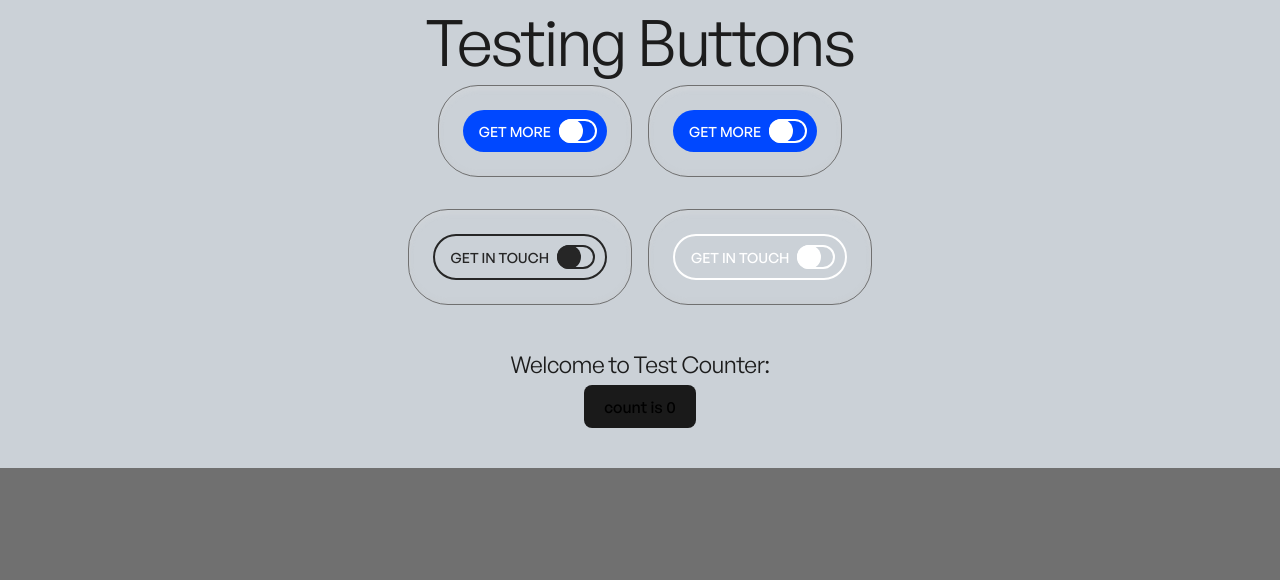
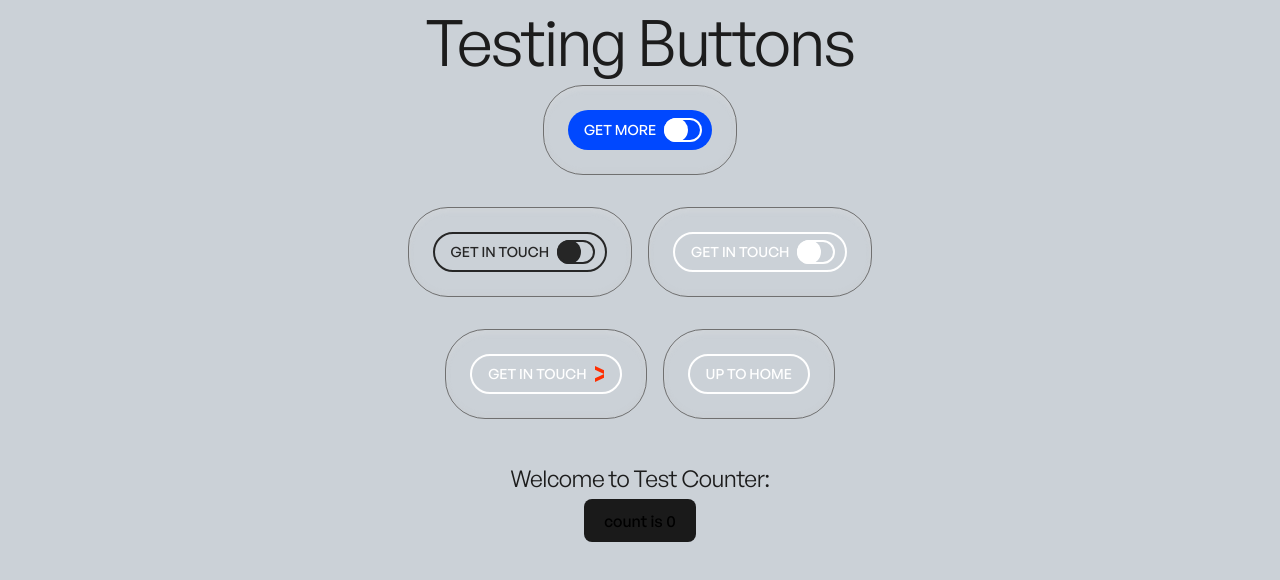
Before and after one commit to sergeymoryakov/kza-website, a website built with Vite: page index.html in a window 1280 px wide. Shown: the part 3180-3760 px from the top of the page. Before the commit the page ends 3648 px from the top, so only its background shows below. Built offline with nearby package versions, Linux system fonts and the light colour scheme.

Commit message:
add non-toggle buttons to ui-kit

```diff
--- a/index.html
+++ b/index.html
@@ -157,12 +157,6 @@
                     <span class="toggle-switch"></span>
                 </button>
             </div>
-            <div class="test-block">
-                <button class="btn-toggle-more">
-                    <span class="button-text">get more</span>
-                    <span class="toggle-switch"></span>
-                </button>
-            </div>
         </div>
         <div class="test-div-flex">
             <div class="test-block">
@@ -178,6 +172,19 @@
                 </button>
             </div>
         </div>
+        <div class="test-div-flex">
+            <div class="test-block">
+                <button class="btn-touch">
+                    <span class="button-text">get in touch</span>
+                    <span class="arrow-right"></span>
+                </button>
+            </div>
+            <div class="test-block">
+                <button class="btn-home">
+                    <span class="button-text">up to home</span>
+                </button>
+            </div>
+        </div>
 
         <div id="app"></div>
 
--- a/src/styles/ui-kit.css
+++ b/src/styles/ui-kit.css
@@ -108,12 +108,16 @@
     border: none;
     border-radius: 48px;
     color: var(--clr-white);
-    padding: 10px 16px;
+    padding: 12px 16px;
     /* font-size: 1rem; */
     cursor: pointer;
     position: relative;
     outline: none;
     /* overflow: hidden; To ensure the border doesn't extend outside the button's rounded corners */
+    display: flex;
+    /* flex-direction: row;
+    justify-content: space-between; */
+    align-items: center;
 }
 
 .btn-toggle-more .button-text {
@@ -173,6 +177,10 @@
     position: relative;
     outline: none;
     /* overflow: hidden; To ensure the border doesn't extend outside the button's rounded corners */
+    display: flex;
+    /* flex-direction: row;
+    justify-content: space-between; */
+    align-items: center;
 }
 
 .btn-toggle-touch-white .button-text {
@@ -241,6 +249,10 @@
     position: relative;
     outline: none;
     /* overflow: hidden; To ensure the border doesn't extend outside the button's rounded corners */
+    display: flex;
+    /* flex-direction: row;
+    justify-content: space-between; */
+    align-items: center;
 }
 
 .btn-toggle-touch-black .button-text {
@@ -295,3 +307,71 @@
     background-color: var(--clr-white);
     transform: translate(14px, -50%);
 }
+
+/* TEST: Button TOUCH */
+.btn-touch {
+    background-color: var(--clr-transparent);
+    border: 2px solid var(--clr-white);
+    border-radius: 48px;
+    color: var(--clr-white);
+    padding: 10px 16px;
+    cursor: pointer;
+    display: flex;
+    flex-direction: row;
+    justify-content: space-between;
+    align-items: center;
+    gap: 8px;
+}
+
+.btn-touch .button-text {
+    /* display: block; */
+    /* margin-right: 40px; Space for the toggle */
+    font-size: 0.875rem;
+    font-style: normal;
+    font-weight: 500;
+    line-height: 1rem;
+    text-transform: uppercase;
+}
+
+.btn-touch .arrow-right {
+    display: block;
+    width: 9px;
+    height: 16px;
+    background: url("../../public/icons/Arrow-orange-right.svg") no-repeat
+        center;
+}
+
+.btn-touch:hover {
+    border: 2px solid var(--clr-fire-red);
+    background-color: var(--clr-fire-red);
+}
+
+.btn-touch:hover .arrow-right {
+    background: url("../../public/icons/Arrow-blue-right.svg") no-repeat center;
+}
+
+/* TEST: Button HOME */
+.btn-home {
+    background-color: var(--clr-transparent);
+    border: 2px solid var(--clr-white);
+    border-radius: 48px;
+    color: var(--clr-white);
+    padding: 10px 16px;
+    display: flex;
+    align-items: center;
+    cursor: pointer;
+}
+
+.btn-home .button-text {
+    /* margin-right: 40px; Space for the toggle */
+    font-size: 0.875rem;
+    font-style: normal;
+    font-weight: 500;
+    line-height: 1rem;
+    text-transform: uppercase;
+}
+
+.btn-home:hover {
+    border: 2px solid var(--clr-fire-red);
+    background-color: var(--clr-fire-red);
+}
```
Also changed, not shown: public/icons/Arrow-blue-left.svg (added), public/icons/Arrow-blue-right.svg (added), public/icons/Arrow-orange-left.svg (added), public/icons/Arrow-orange-right.svg (added).
